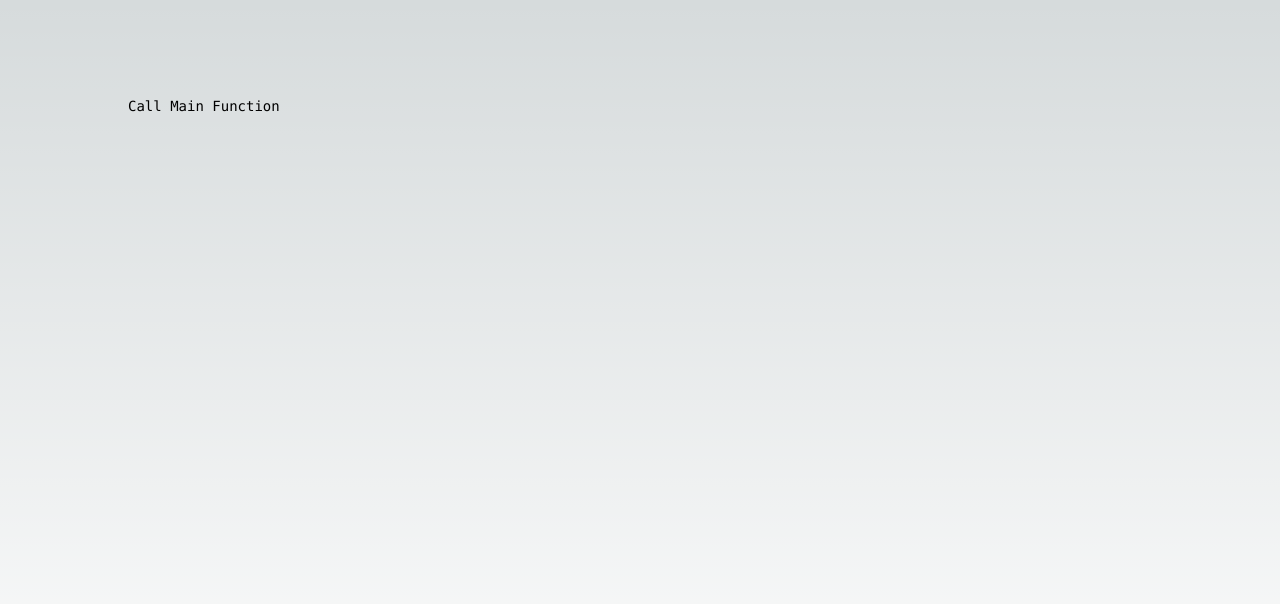
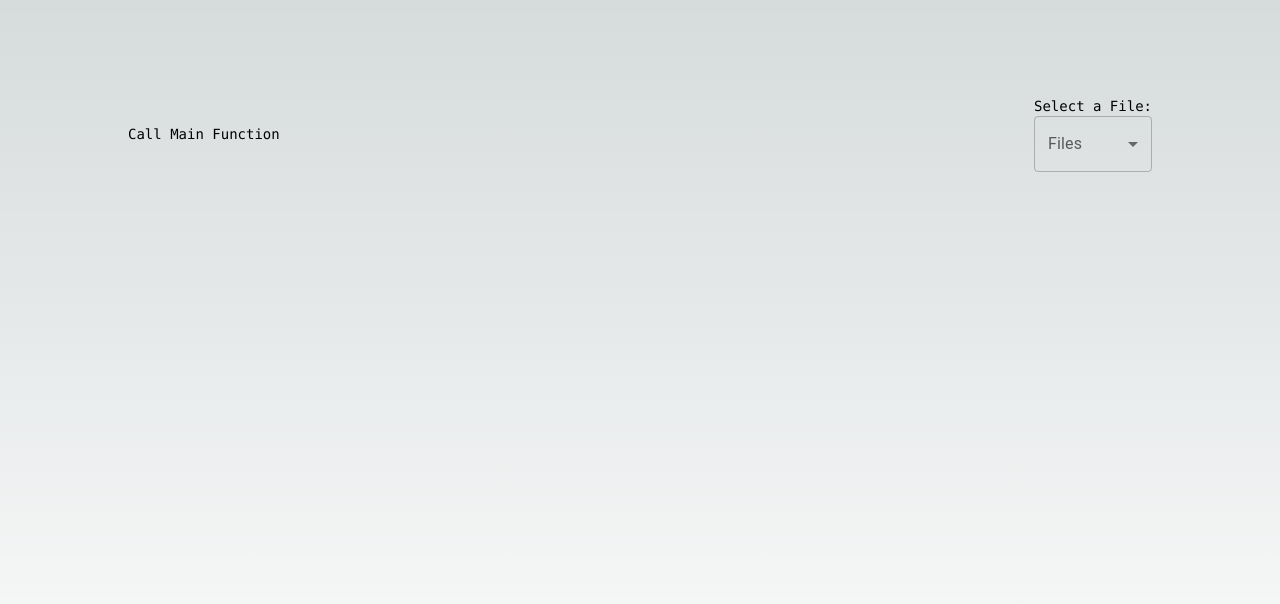
Before and after one commit to ryanmyang/Customizable_AI_Summarizer, a Next.js app in the folder frontend/ai-summarizer-ui/: page / in a window 1280 px wide. Shown: the top 604 px of the page. Built offline with nearby package versions, Linux system fonts and the light colour scheme.

Commit message:
added file dropdown

```diff
--- a/frontend/ai-summarizer-ui/package.json
+++ b/frontend/ai-summarizer-ui/package.json
@@ -9,6 +9,9 @@
     "lint": "next lint"
   },
   "dependencies": {
+    "@emotion/react": "^11.11.1",
+    "@emotion/styled": "^11.11.0",
+    "@mui/material": "^5.14.3",
     "@types/node": "20.4.6",
     "@types/react": "18.2.18",
     "@types/react-dom": "18.2.7",
--- /dev/null
+++ b/frontend/ai-summarizer-ui/src/app/FileDropDown.tsx
@@ -0,0 +1,39 @@
+import React from 'react';
+import { FormControl, InputLabel, MenuItem, Select } from '@mui/material';
+import fs from 'fs';
+import path from 'path';
+
+const FileDropdown: React.FC = () => {
+  // Function to fetch the list of files from the "files" folder
+  const getAvailableFiles = () => {
+    const filesFolder = path.join(process.cwd(), '../../backend/refs');
+    try {
+      const files = fs.readdirSync(filesFolder);
+      return files;
+    } catch (error) {
+      console.error('Error reading files:', error);
+      return [];
+    }
+  };
+
+  // Get the list of available files
+  const availableFiles = getAvailableFiles();
+
+  return (
+    <div>
+      <h1>Select a File:</h1>
+      <FormControl fullWidth variant="outlined">
+        <InputLabel>Files</InputLabel>
+        <Select label="Files">
+          {availableFiles.map((file) => (
+            <MenuItem key={file} value={file}>
+              {file}
+            </MenuItem>
+          ))}
+        </Select>
+      </FormControl>
+    </div>
+  );
+};
+
+export default FileDropdown;
--- a/frontend/ai-summarizer-ui/src/app/page.tsx
+++ b/frontend/ai-summarizer-ui/src/app/page.tsx
@@ -1,12 +1,14 @@
 import Image from 'next/image'
 import React from 'react';
 import CallMainButton from './CallMainButton';
+import FileDropdown from './FileDropDown';
 
 export default function Home() {
   return (
     <main className="flex min-h-screen flex-col items-center justify-between p-24">
       <div className="z-10 w-full max-w-5xl items-center justify-between font-mono text-sm lg:flex">
         <CallMainButton/>
+        <FileDropdown/>
       </div>
     </main>
   )
```
Also changed, not shown: 1 other file (tests, documents, lock files or other folders).
